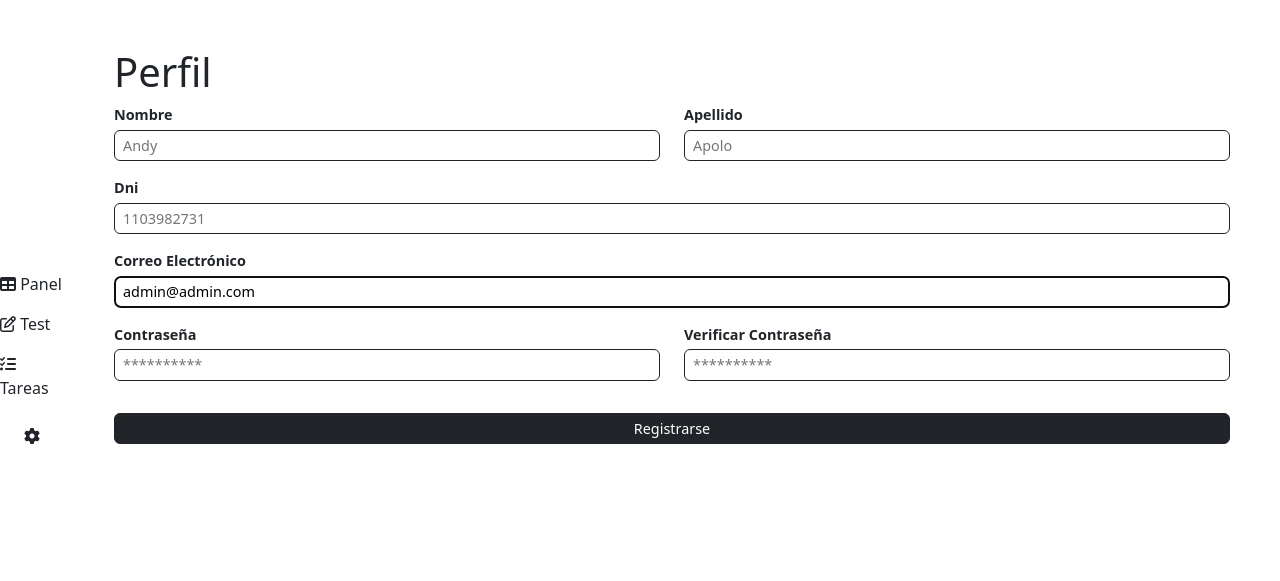
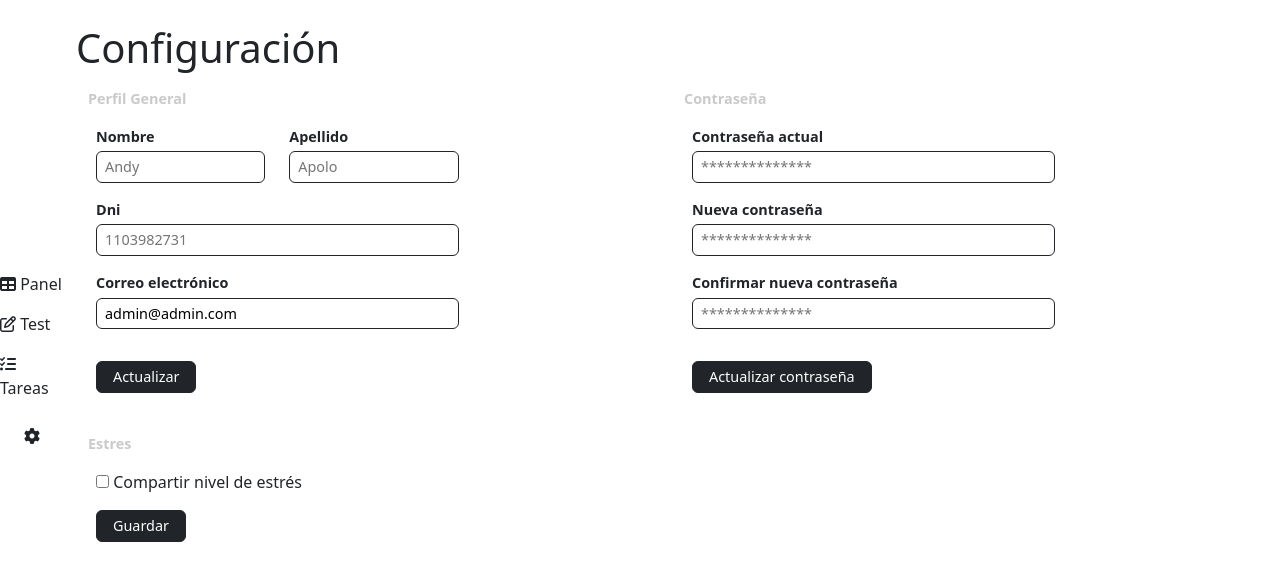
Before and after one commit to Xanh1/StressTrack, a Django app: page /profile/ in a window 1280 px wide. Shown: the part 72-653 px from the top of the page. Run offline with Django 5.2, Linux system fonts and the light colour scheme; a user stored in the database is signed in; some libraries are stand-ins or nearby versions.

Commit message:
feature: update profile & share stress level

```diff
--- a/stress/forms.py
+++ b/stress/forms.py
@@ -1,6 +1,6 @@
 from django import forms
 from .models import CustomUser
-from django.contrib.auth.forms import UserCreationForm, AuthenticationForm
+from django.contrib.auth.forms import UserCreationForm, AuthenticationForm, PasswordChangeForm
 
 class CustomUserCreationForm(UserCreationForm):
     first_name = forms.CharField(widget=forms.TextInput(attrs={
@@ -37,6 +37,51 @@ class CustomUserCreationForm(UserCreationForm):
         model = CustomUser
         fields = ['first_name', 'last_name', 'dni', 'email', 'password1', 'password2']
 
+class CustomUserUpdateForm(forms.ModelForm):
+    first_name = forms.CharField(widget=forms.TextInput(attrs={
+        'placeholder': 'Andy',
+        'class': 'w-100 fs-7 py-1 px-2 border border-1 border-dark rounded-2'
+    }))
+
+    last_name = forms.CharField(widget=forms.TextInput(attrs={
+        'placeholder': 'Apolo',
+        'class': 'w-100 fs-7 py-1 px-2 border border-1 border-dark rounded-2'
+    }))
+
+    dni = forms.CharField(widget=forms.TextInput(attrs={
+        'placeholder': '1103982731',
+        'class': 'w-100 fs-7 py-1 px-2 border border-1 border-dark rounded-2'
+    }))
+
+    email = forms.EmailField(widget=forms.EmailInput(attrs={
+        'placeholder': 'ejemplo@unl.edu.ec',
+        'class': 'w-100 fs-7 py-1 px-2 border border-1 border-dark rounded-2'
+    }))
+
+    class Meta:
+        model = CustomUser
+        fields = ['first_name', 'last_name', 'dni', 'email']
+
+class CustomPasswordChangeForm(PasswordChangeForm):
+    old_password = forms.CharField(widget=forms.PasswordInput(attrs={
+        'placeholder': '**************',
+        'class': 'w-100 fs-7 py-1 px-2 border border-1 border-dark rounded-2'
+    }))
+
+    new_password1 = forms.CharField(widget=forms.PasswordInput(attrs={
+        'placeholder': '**************',
+        'class': 'w-100 fs-7 py-1 px-2 border border-1 border-dark rounded-2'
+    }))
+
+    new_password2 = forms.CharField(widget=forms.PasswordInput(attrs={
+        'placeholder': '**************',
+        'class': 'w-100 fs-7 py-1 px-2 border border-1 border-dark rounded-2'
+    }))
+
+    class Meta:
+        model = CustomUser
+        fields = ['old_password', 'new_password1', 'new_password2']
+
 class CustomAuthenticationForm(AuthenticationForm):
 
     username = forms.EmailField(widget=forms.EmailInput(attrs={
--- a/stress/models.py
+++ b/stress/models.py
@@ -49,6 +49,7 @@ class CustomUser(AbstractBaseUser, PermissionsMixin):
     is_staff = models.BooleanField(default=False)
 
     stress = models.IntegerField(default=0)
+    share_stress_level = models.BooleanField(default=False)
 
     course = models.ForeignKey(Course, on_delete=models.CASCADE, related_name='students', null=True, blank=True)
     group = models.ForeignKey(Team, on_delete=models.CASCADE, related_name='members', null=True, blank=True)
--- a/stress/templates/dashboard/panel.html
+++ b/stress/templates/dashboard/panel.html
@@ -7,7 +7,7 @@
 {% include "elements/messages.html" %}
 
 <main class="main p-4">
-    <div class="container {{ color }} p-4 rounded-4 my-4">
+    <div class="{{ color }} p-4 rounded-4 my-4">
         <div class="row">
             <div class="col-9">
                 <h1>Hola, {{ name }}</h1>
@@ -21,7 +21,7 @@
         </div>
     </div>
 
-    <div class="container mb-4">
+    <div class="mb-4">
         <label class="text-grisillo fw-bold my-2">Tarea</label>
         {% if not task %}
             <div class="bg-inf p-3 rounded-2 text-gris">
@@ -43,7 +43,7 @@
         {% endif %}
     </div>
 
-    <div class="container mb-4">
+    <div class="mb-4">
         <label class="text-grisillo fw-bold my-2">Test</label>
         {% if not test %}
             <div class="bg-inf p-3 rounded-2 text-gris">
--- a/stress/templates/dashboard/profile.html
+++ b/stress/templates/dashboard/profile.html
@@ -4,13 +4,21 @@
 
 {% include "elements/dashboard_sidebar.html" with role=role %}
 
+{% include "elements/messages.html" %}
+
 <main class="main p-4">
-    <div class="container my-4">
-        <h1>Perfil</h1>
-        <form action="" method="POST" class="custom-container mb-2">
+    <div class="row">
+        <div class="col-12 p-0">
+            <h1 class="m-0">Configuración</h1>
+        </div>
+    </div>
+    <div class="row">
+        <div class="col-6 mt-2">
+            <label class="text-grisillo fw-bold my-2">Perfil General</label>
+            <form action="" method="POST" class="mb-2 p-2">
                 {% csrf_token %}
                 <div class="row mb-3">
-                <div class="col-6">
+                    <div class="col-4">
                         <label class="d-block pb-1 fs-7 fw-bold" for="">Nombre</label>
                         {{ form.first_name }}
                         <div>
@@ -19,7 +27,7 @@
                             {% endfor %}
                         </div>
                     </div>
-                <div class="col-6">
+                    <div class="col-4">
                         <label class="d-block pb-1 fs-7 fw-bold" for="">Apellido</label>
                         {{ form.last_name }}
                         <div>
@@ -30,7 +38,8 @@
                     </div>
                 </div>
 
-            <div class="mb-3">
+                <div class="row mb-3">
+                    <div class="col-8">
                         <label class="d-block pb-1 fs-7 fw-bold" for="">Dni</label>
                         {{ form.dni }}
                         <div>
@@ -39,9 +48,11 @@
                             {% endfor %}
                         </div>
                     </div>
+                </div>
 
-            <div class="mb-3">
-                <label class="d-block pb-1 fs-7 fw-bold" for="">Correo Electrónico</label>
+                <div class="row mb-3">
+                    <div class="col-8">
+                        <label class="d-block pb-1 fs-7 fw-bold" for="">Correo electrónico</label>
                         {{ form.email }}
                         <div>
                             {% for error in form.email.errors %}
@@ -49,31 +60,73 @@
                             {% endfor %}
                         </div>
                     </div>
+                </div>
+
+                <div class="d-flex justify-content-start mt-4 pt-2">
+                    <button class="fs-7 bg-dark text-white border border-dark rounded-2 py-1 px-3"
+                        type="submit" name="form-update-user" value="form-update-user">Actualizar</button>
+                </div>
+            </form>
+        </div>
+        <div class="col-6 mt-2">
+            <label class="text-grisillo fw-bold my-2">Contraseña</label>
+            <form action="" method="POST" class="mb-2 p-2">
+                {% csrf_token %}
 
                 <div class="row mb-3">
-                <div class="col-6">
-                    <label class="d-block pb-1 fs-7 fw-bold" for="">Contraseña</label>
-                    {{ form.password1 }}
+                    <div class="col-8">
+                        <label class="d-block pb-1 fs-7 fw-bold" for="">Contraseña actual</label>
+                        {{ form_pass.old_password }}
                         <div>
-                        {% for error in form.password1.errors %}
-                            <p>{{ error }}</p>
-                        {% endfor %}
-                    </div>
-                </div>
-                <div class="col-6">
-                    <label class="d-block pb-1 fs-7 fw-bold" for="">Verificar Contraseña</label>
-                    {{ form.password2 }}
-                    <div>
-                        {% for error in form.password2.errors %}
+                            {% for error in form_pass.old_password.errors %}
                                 <p>{{ error }}</p>
                             {% endfor %}
                         </div>
                     </div>
                 </div>
 
-            <div class="d-flex justify-content-center mt-4 pt-2">
-                <button class="w-100 fs-7 bg-dark text-white border border border-dark rounded-2 py-1 px-3"
-                    type="submit" name="form-register" value="form-register">Registrarse</button>
+                <div class="row mb-3">
+                    <div class="col-8">
+                        <label class="d-block pb-1 fs-7 fw-bold" for="">Nueva contraseña</label>
+                        {{ form_pass.new_password1 }}
+                        <div>
+                            {% for error in form_pass.new_password1.errors %}
+                                <p>{{ error }}</p>
+                            {% endfor %}
+                        </div>
+                    </div>
+                </div>
+
+                <div class="row mb-3">
+                    <div class="col-8">
+                        <label class="d-block pb-1 fs-7 fw-bold" for="">Confirmar nueva contraseña</label>
+                        {{ form_pass.new_password2 }}
+                        <div>
+                            {% for error in form_pass.new_password2.errors %}
+                                <p>{{ error }}</p>
+                            {% endfor %}
+                        </div>
+                    </div>
+                </div>
+
+                <div class="d-flex justify-content-start mt-4 pt-2">
+                    <button class="fs-7 bg-dark text-white border border-dark rounded-2 py-1 px-3"
+                        type="submit" name="form-update-pass" value="form-update-pass">Actualizar contraseña</button>
+                </div>
+            </form>
+        </div>
+    </div>
+    <div>
+        <label class="text-grisillo fw-bold mt-4 mb-2">Estres</label>
+        <form method="post" class="p-2">
+            {% csrf_token %}
+            <label class="d-block mb-3">
+                <input type="checkbox" name="share_stress_level" {% if share_stress %}checked{% endif %}>
+                Compartir nivel de estrés
+            </label>
+            <div class="d-flex justify-content-start">
+                <button class="fs-7 bg-dark text-white border border-dark rounded-2 py-1 px-3"
+                    type="submit" name="form-stress-share" value="form-stress-share">Guardar</button>
             </div>
         </form>
     </div>
--- a/stress/templates/dashboard/test.html
+++ b/stress/templates/dashboard/test.html
@@ -7,7 +7,7 @@
 {% include "elements/messages.html" %}
 
 <main class="main p-4">
-    <div class="container my-4">
+    <div class="my-4">
         <div class="row">
             <div class="col-10 p-0">
                 <h1 class="m-0">Tests</h1>
--- a/stress/views.py
+++ b/stress/views.py
@@ -1,7 +1,7 @@
 from django.shortcuts import render, redirect, get_object_or_404
 from django.contrib import messages
 from django.contrib.auth import login, authenticate, logout
-from .forms import CustomUserCreationForm, CustomAuthenticationForm
+from .forms import CustomUserCreationForm, CustomAuthenticationForm, CustomUserUpdateForm, CustomPasswordChangeForm
 from .models import Test, Option, Answer, Task
 from django.contrib.auth.decorators import login_required
 from .utils import test_resolve
@@ -183,11 +183,16 @@ def course(request):
     course = request.user.course
 
     if course:
-        course.students.all()
+        students = course.students.all()
+        teacher = course.teacher
+    else:
+        students = None
+        teacher = None
 
     context = {
-        'course': course,
-        'role': request.user.role
+        'students': students,
+        'role': request.user.role,
+        'teacher': teacher
     }
 
     return render(request, 'dashboard/course.html', context)
@@ -197,16 +202,34 @@ def course(request):
 def profile(request):
 
     user = request.user
-    form = CustomUserCreationForm(instance=user)
+    form = CustomUserUpdateForm(instance=user)
+    form_pass = CustomPasswordChangeForm(user=user)
 
     if request.method == 'POST':
-        form = CustomUserCreationForm(request.POST, instance=user)
-        if form.is_valid():
-            form.save()
-            return redirect('panel')
+        if 'form-update-user' in request.POST:
+            form = CustomUserUpdateForm(request.POST, instance=user)
+            if form.is_valid():
+                form.save()
+                messages.success(request, "Se ha actualizado")
+                return redirect('profile')
+        elif 'form-update-pass' in request.POST:
+            form_pass = CustomPasswordChangeForm(user=request.user, data=request.POST)
+            if form.is_valid():
+                form.save()
+                update_session_auth_hash(request, form.user)
+                messages.success(request, '¡Tu contraseña ha sido actualizada con éxito!')
+                return redirect('profile')
+        elif 'form-stress-share' in request.POST:
+            share_stress_level = request.POST.get('share_stress_level') == 'on'
+            user.share_stress_level = share_stress_level
+            user.save()
+            messages.success(request, "Se ha actualizado el estado de compartir tu nivel de estres")
+            return redirect('profile')
 
     context = {
         'form': form,
+        'form_pass': form_pass,
+        'share_stress': user.share_stress_level,
         'role': user.role,
     }
 
```
Also changed, not shown: stress/static/css/base.css (+2 -6 lines), stress/templates/dashboard/course.html (+14 -4 lines), db.sqlite3, stress/migrations/0002_customuser_share_stress_level.py (added). Lines whose indentation alone changed are shown as unchanged.
